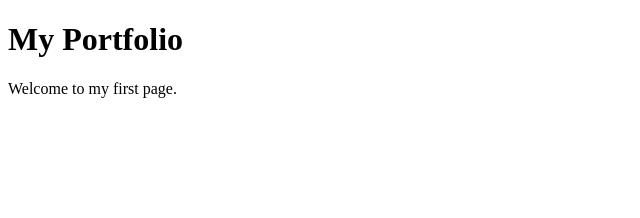
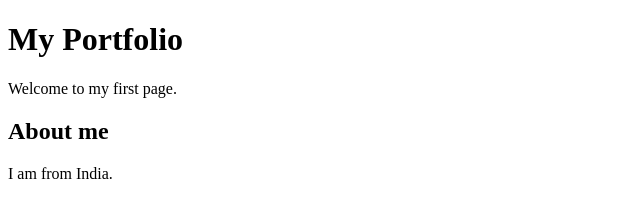
Before and after one commit to bidyutdolui1970-cpu/my-portfolio, a plain HTML site: page index.html in a window 1280 px wide. Shown: the whole page, without its empty margins (0-640 px from the left). Drawn offline with Linux system fonts and the light colour scheme.

Commit message:
Add an About Me section to the portfolio

```diff
--- a/index.html
+++ b/index.html
@@ -6,5 +6,7 @@
 	<body>
 		<h1>My Portfolio</h1>
 		<p>Welcome to my first page.</p>
+		<h2>About me</h2>
+		<p>I am from India.</p>
 	</body>
 </html>
```
